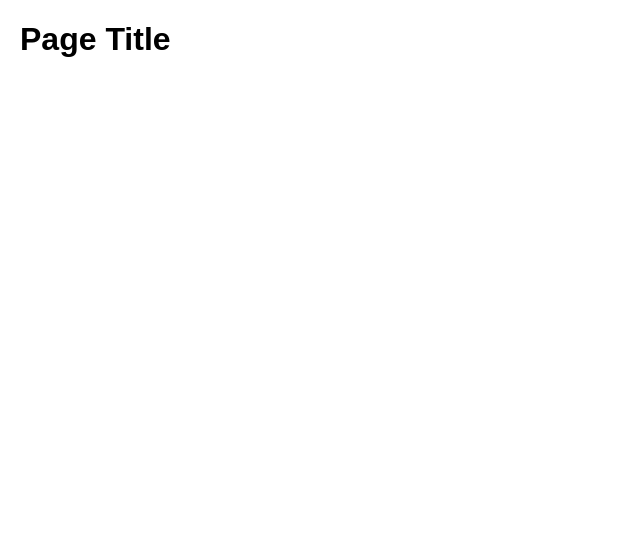
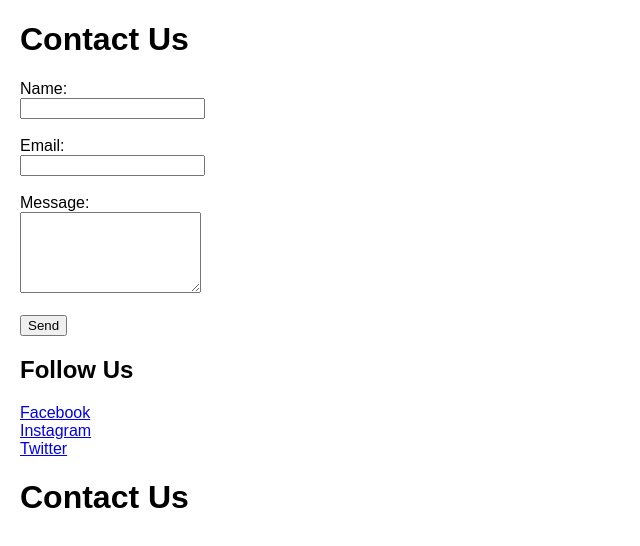
Before and after one commit to hassan3208/campus-events, a website: page src/contact.html in a window 1280 px wide. Shown: the whole page, without its empty margins (0-640 px from the left). Drawn offline with Linux system fonts and the light colour scheme.

Commit message:
Completed contact page

```diff
--- a/src/contact.html
+++ b/src/contact.html
@@ -6,17 +6,29 @@
 </head>
 <body>
 
-  <!-- ============================= -->
-  <!-- TODO: Page Content Starts Here -->
-  <!-- Instructions:
-       1. Add your page-specific content
-       2. Keep design consistent with other pages
-       3. Do NOT break CSS link
-       4. Use proper headings (h1, h2, etc.)
-  -->
-  <!-- ============================= -->
+  <h1>Contact Us</h1>
 
-  <h1>Page Title</h1>
+<form>
+  <label>Name:</label><br>
+  <input type="text" required><br><br>
+
+  <label>Email:</label><br>
+  <input type="email" required><br><br>
+
+  <label>Message:</label><br>
+  <textarea rows="5" required></textarea><br><br>
+
+  <button type="submit">Send</button>
+</form>
+
+   <h2>Follow Us</h2>
+
+<a href="#">Facebook</a><br>
+<a href="#">Instagram</a><br>
+<a href="#">Twitter</a>
+
+
+  <h1>Contact Us</h1>
 
 </body>
 </html>
```
Also changed, not shown: 1 other file.
